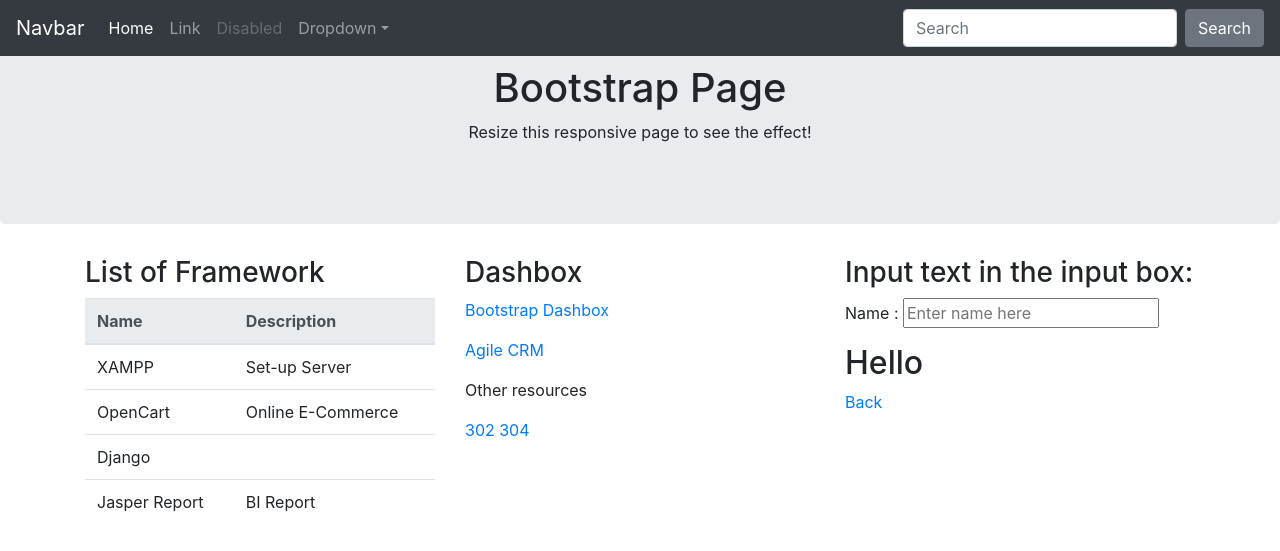
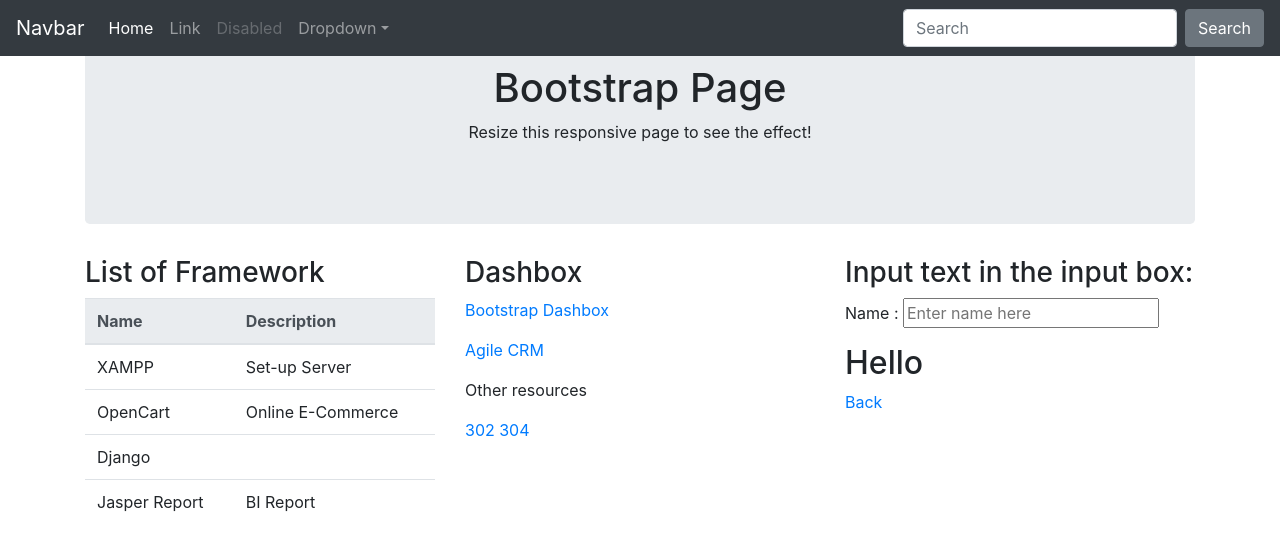
Before and after one commit to philiphui91/i, a Jekyll site: the page bootstrap.html, which Jekyll copies as it is, in a window 1280 px wide. Shown: the top 551 px of the page. Built offline with Jekyll 4.4.1, drawn with Linux system fonts in a browser that asks for light colours; nearby versions of some CDN libraries.

Commit message:
Update bootstrap.html

```diff
--- a/bootstrap.html
+++ b/bootstrap.html
@@ -48,10 +48,12 @@
   </div>
 </nav>
 
-<div class="jumbotron text-center">
-  <h1>Bootstrap Page</h1>
-  <p>Resize this responsive page to see the effect!</p>
-</div>
+<main role="main" class="container">
+	<div class="jumbotron text-center">
+	  <h1>Bootstrap Page</h1>
+	  <p>Resize this responsive page to see the effect!</p>
+	</div>
+</main>
 
 <div class="container">
   <div class="row">
```
